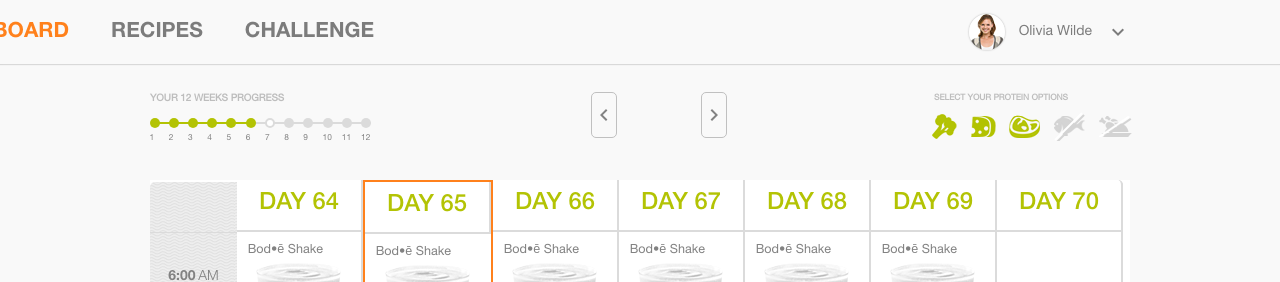
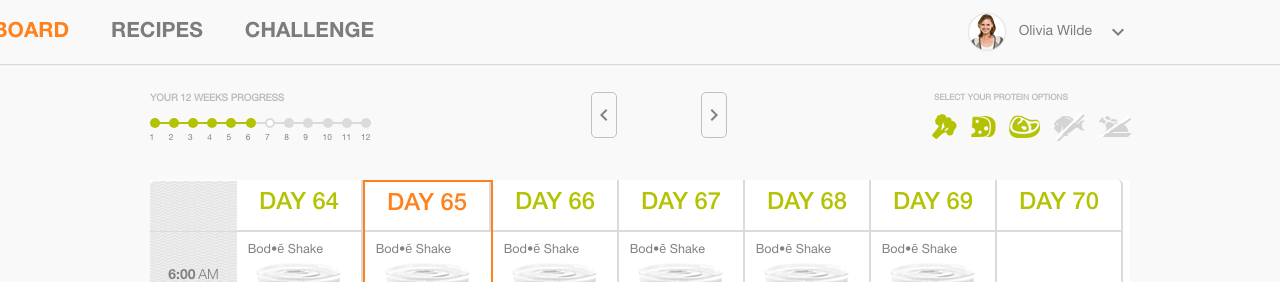
Before and after one commit to annaszalkiewicz/react-diet-app, a React (Create React App) app: page /dashboard in a window 1280 px wide. Shown: the top 282 px of the page. Built offline with nearby package versions, Linux system fonts and the light colour scheme.

Commit message:
Fix mealPlan heading if it's today child

```diff
--- a/src/sass/_MealWeek.scss
+++ b/src/sass/_MealWeek.scss
@@ -33,6 +33,10 @@
 .mealPlan_day--today {
   border: solid 2px $orange;
   box-sizing: content-box;
+  .mealPlan_heading {
+    height: 48px;
+    color: $orange;
+  }
 }
 .mealPlan_meal {
   width: 100%;
```
